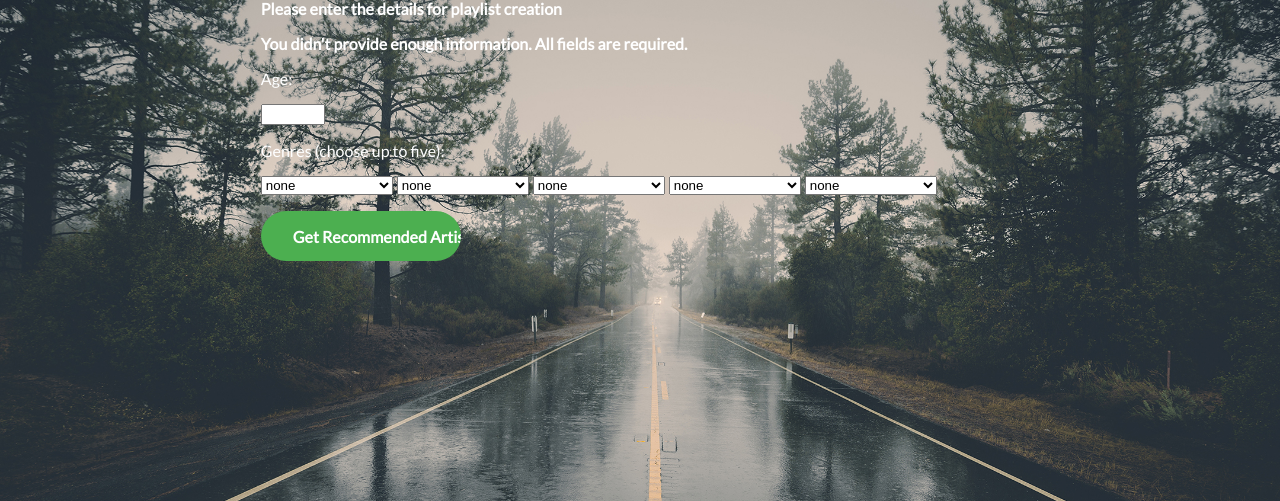
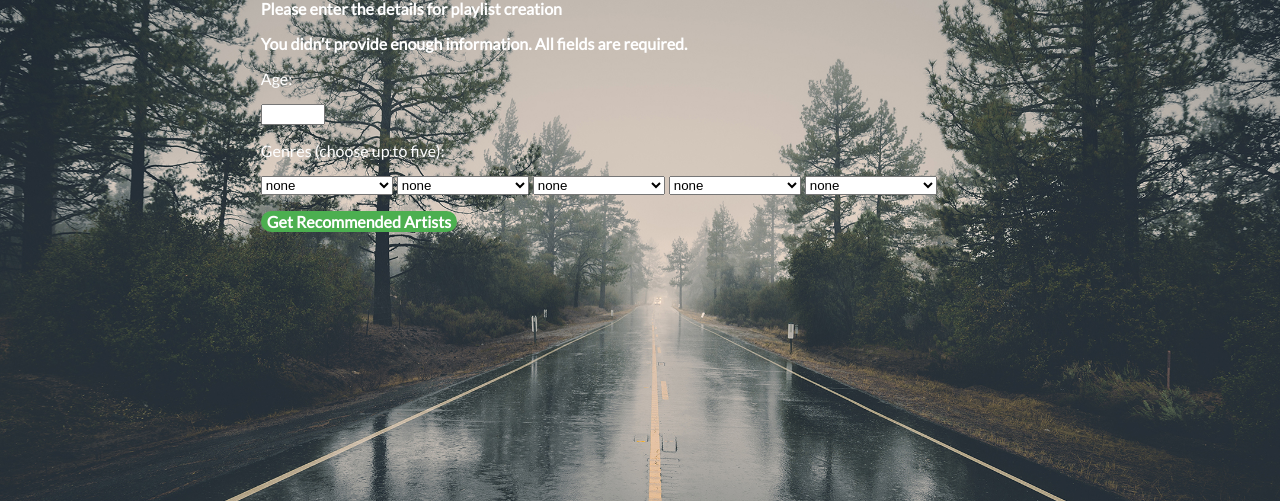
Before and after one commit to phqchau/music_therapy, a Django app: page /chooseArtists/ in a window 1280 px wide. Shown: the part 147-648 px from the top of the page. Run offline with Django 3.2, Linux system fonts and the light colour scheme.

Commit message:
css styling

```diff
--- a/musicTherapy/music/static/music/style.css
+++ b/musicTherapy/music/static/music/style.css
@@ -47,7 +47,6 @@ h2 {
     padding: 15px 32px;
     text-align: center;
     text-decoration: none;
-    display: inline-block;
     font-size: 16px;
     border-radius: 25px;
     position:relative;
@@ -68,12 +67,10 @@ input[type=submit] {
     background-color: #4CAF50;
     color: white;
     border: none;
-    width: 200px;
-    height: 50px;
     font-size: 16px;
     border-radius: 25px;
     cursor:pointer;
     text-align: center;
     left: 31%;
-    padding: 15px 32px;
+    text-align: center;
 }
--- a/musicTherapy/music/templates/music/viewPlaylist.html
+++ b/musicTherapy/music/templates/music/viewPlaylist.html
@@ -5,10 +5,10 @@
 <link rel="stylesheet" type="text/css" href="{% static 'music/style.css' %}" />
 </head>
 
+<a href="{% url 'music:createPlaylist' %}" class="button">Create Playlist</a>
+
 <div class="center">
 <h2>View all your playlists</h2>
-
-<a href="{% url 'music:createPlaylist' %}" class="button">Create Playlist</a>
 
 {% if list_of_playlist_tuples %}
     <ul>
```
